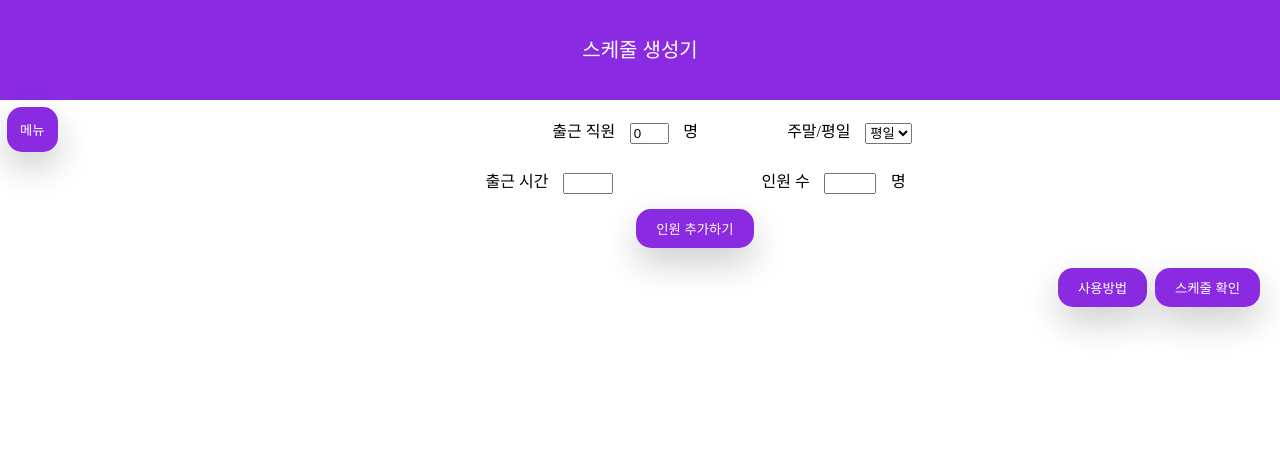
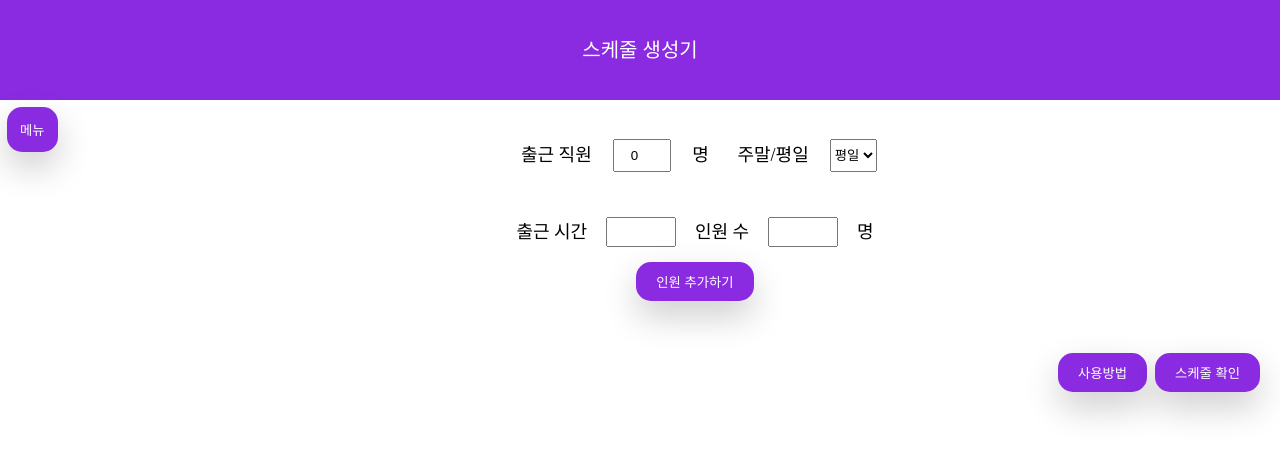
Before and after one commit to hyosangpaul/workdayscheduler, a React (Create React App) app: page /parttime in a window 1280 px wide. Shown: the top 456 px of the page. Built offline with nearby package versions, Linux system fonts and the light colour scheme.

Commit message:
fix: 엑셀 다운 방식 변경, CSS 조정

```diff
--- a/src/Page/Parttime/Parttime.js
+++ b/src/Page/Parttime/Parttime.js
@@ -83,18 +83,22 @@ const Parttime = () => {
     const handleDownloadExcel = () => {
         const workbook = XLSX.utils.book_new();
         const sheetData = [];
+
+        const headers = ["직원", ...Object.keys(schedule)];
+        sheetData.push(headers);
+
+        for (let i = 0; i < totalworker; i++) {
+            const dataRow = [`직원 ${i + 1}`];
             for (const [day, scheduleItems] of Object.entries(schedule)) {
-            const dataRow = {};
-            dataRow["Day"] = day;
-            for (let i = 0; i < totalworker; i++) {
-                dataRow[`직원 ${i + 1}`] = scheduleItems[i] || '';
+            dataRow.push(scheduleItems[i] || "-");
             }
             sheetData.push(dataRow);
         }
-        const worksheet = XLSX.utils.json_to_sheet(sheetData);
-        XLSX.utils.book_append_sheet(workbook, worksheet, 'Schedule');
-        const excelBuffer = XLSX.write(workbook, { bookType: 'xlsx', type: 'array' });
-        saveAsExcel(excelBuffer, '계약직 스케줄');
+
+        const worksheet = XLSX.utils.aoa_to_sheet(sheetData);
+        XLSX.utils.book_append_sheet(workbook, worksheet, "Schedule");
+        const excelBuffer = XLSX.write(workbook, { bookType: "xlsx", type: "array" });
+        saveAsExcel(excelBuffer, "계약직 스케줄");
         };
 
     const saveAsExcel = (buffer, fileName) => {
@@ -119,8 +123,6 @@ const Parttime = () => {
                         onChange={(e) => setTotalWorker(parseInt(e.target.value))}
                     />
                     <p>명</p>
-                </div>
-                <div>
                     <p>주말/평일</p>
                     <select onChange={handleDayChange}>
                         <option value="평일">평일</option>
@@ -129,24 +131,27 @@ const Parttime = () => {
                 </div>
             </div>
                 {worktimes.map((worktime, index) => (
-                        <div key={index} className='worktimenum'>
+                        <div key={index} className='worktimenumdiv'>
+                            <div className='worktimenumcount'>
                                 <div>
                                     <p>출근 시간</p>
                                     <input
                                         type="text"
+                                        className='worktimenuminput'
                                         value={worktime.time}
                                         onChange={(e) => handleWorkTimeChange(index, 'time', e)}
                                     />
-                            </div>
-                            <div>
                                     <p>인원 수</p>
                                     <input
                                         type="text"
+                                        className='worktimenuminput'
                                         value={worktime.workers}
                                         onChange={(e) => handleWorkTimeChange(index, 'workers', e)}
                                     />
                                     <p>명</p>
                                 </div>
+                            </div>
+                            <div>
                             {worktimes.length > 1 && (
                                 <button
                                 className='deletebtn'
@@ -155,6 +160,7 @@ const Parttime = () => {
                                     삭제
                                 </button>
                             )}
+                            </div>
                         </div>
                     ))}
                 <div className='addbtndiv'>
@@ -214,19 +220,19 @@ const Parttime = () => {
                     <table>
                         <thead>
                             <tr>
-                                    {Array.from({ length: totalworker }).map((_, index) => (
-                                        <th
-                                        className='worktime'
-                                        key={index}>직원 {index + 1}</th>
+                                {Object.keys(schedule).map((day, index) => (
+                                    <th key={index}></th>
                                 ))}
                             </tr>
                         </thead>
                         <tbody>
-                                {Object.keys(schedule).map((day, index) => (
-                                    <tr key={index}>
-                                        {schedule[day].map((status, idx) => (
-                                            <td key={idx}
-                                            className='worktime'>{status}</td>
+                            {Array.from({ length: totalworker }).map((_, workerIndex) => (
+                                <tr key={workerIndex}>
+                                    <td className='workername'>직원 {workerIndex + 1}</td>
+                                    {Object.keys(schedule).map((day) => (
+                                        <td key={day} className='worktime'>
+                                            {schedule[day][workerIndex] || '-'}
+                                        </td>
                                     ))}
                                 </tr>
                             ))}
--- a/src/Style/Parttime/Parttime.css
+++ b/src/Style/Parttime/Parttime.css
@@ -3,7 +3,7 @@
 }
 /* 출근 직원 ~ 주말/평일 */
 .parttime {
-    margin : 1em;
+    margin : 2em;
     display: flex;
     justify-content: center;
 }
@@ -15,38 +15,42 @@
         display: flex;
     }
     .parttime div p {
-        margin: 0.5em;
+        margin: 0.8em;
+        font-size: large;
     }
     .parttime div input {
         margin: 0.5em;
         width: 10%;
+        text-align: center;
     }
     .parttime div select {
         margin: 0.5em;
     }
 
-/* 출근시간 인원수 */
-.worktimenum {
+/* 출근시간 & 인원수 */
+.worktimenumdiv {
     display: flex;
     justify-content: center;
-    margin : 0.5em;
 }
-    .worktimenum div {
+    .worktimenumcount div {
         display: flex;
         justify-content: center;
     }
-        .worktimenum div p {
-            margin: 0.5em;
+        .worktimenumcount div p {
+            margin: 0.7em;
+            font-size: large;
         }
-        .worktimenum div input {
+        .worktimenuminput {
             margin : 0.5em;
-            width : 15%;
+            width : 10%;
+            text-align: center;
         }
 /* 출근시간 추가 버튼 */
 .addbtndiv {
     display: flex;
     justify-content: center;
     margin : 0.5em;
+    margin-bottom: 3em;
 }
     .addbtndiv button {
     position: relative;
@@ -105,12 +109,19 @@
         .schedulegen button:hover {
             background-color: rgb(169, 112, 223);
         }
+/* 스케줄 */
 .partschedule {
     display: flex;
     justify-content: center;
     text-align: center;
 }
+.workername {
+    padding: 0.5em;
+    border: 1px solid black;
+    font-size: large;
+}
 .worktime {
     padding: 0.5em;
     border: 1px solid black;
+    font-size: large;
 }
```
Lines whose indentation alone changed are shown as unchanged.
